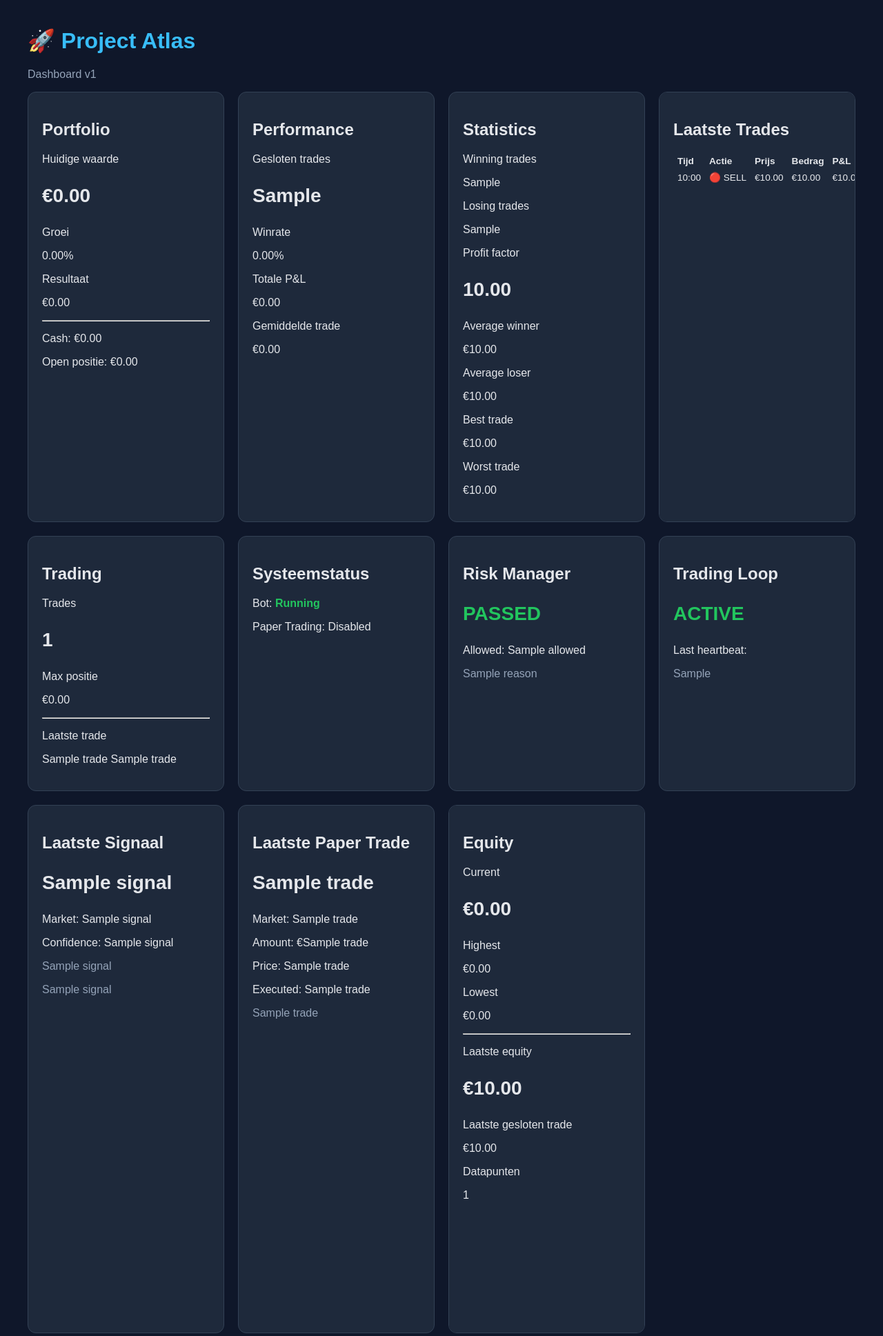
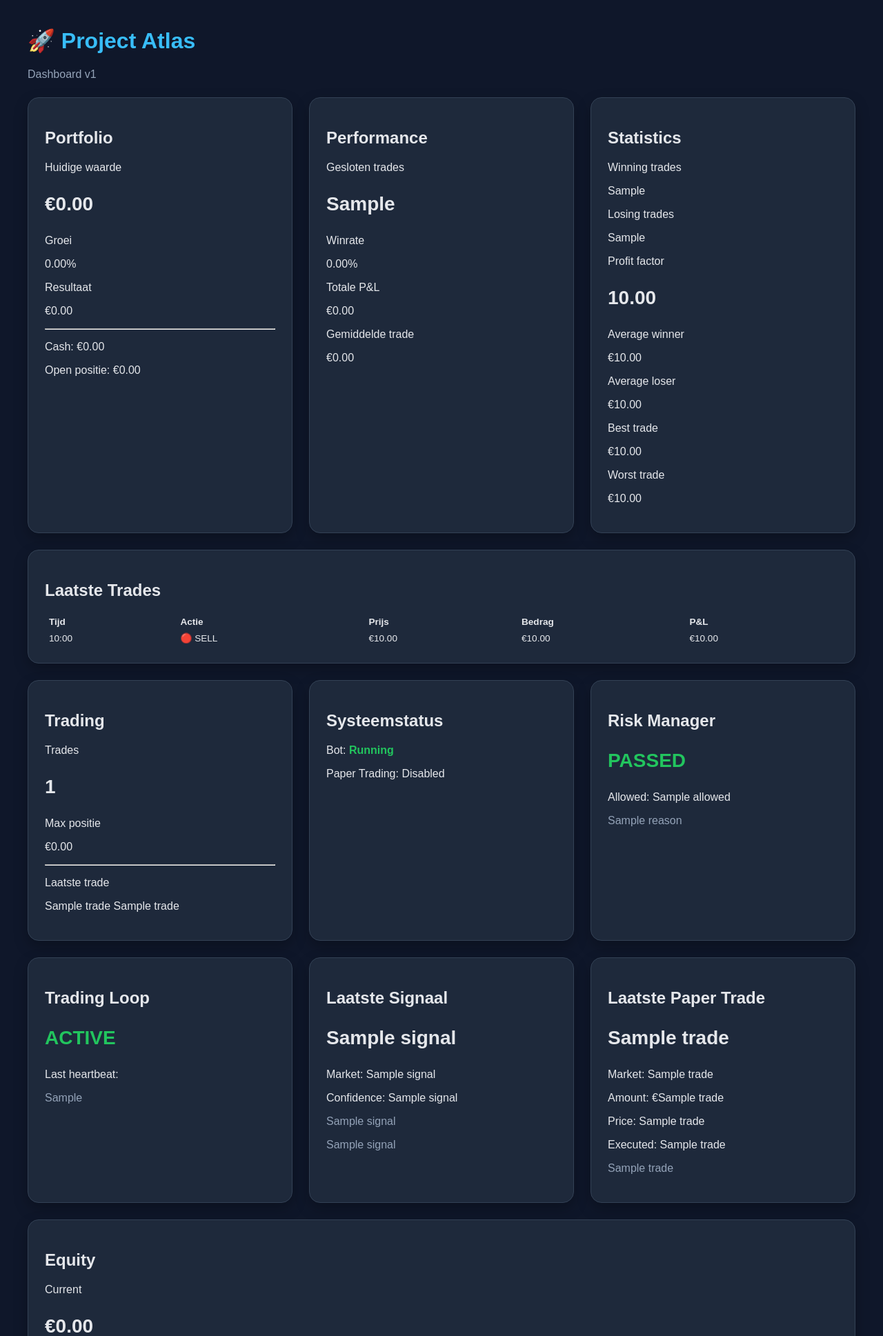
Before and after one commit to bassie83/bitvavo-ai-trader, a Python web app: template app/templates/dashboard.html in a window 1280 px wide. Shown: the top 1937 px of the page at 69% size. Run offline with Jinja, Linux system fonts and the light colour scheme; the template is opened without the code that fills it: most values are stand-ins (such as "Sample title", 1, 10 or a date in 2020).

Commit message:
Sprint 6.3: Improve dashboard layout

```diff
--- a/app/templates/dashboard.html
+++ b/app/templates/dashboard.html
@@ -20,15 +20,26 @@
 
         .grid {
             display: grid;
-            grid-template-columns: repeat(auto-fit, minmax(260px, 1fr));
-            gap: 20px;
+            grid-template-columns: repeat(auto-fit, minmax(340px, 1fr));
+            gap: 24px;
+            margin-top: 24px;
+        }
+
+        .card-wide {
+            grid-column: 1 / -1;
         }
 
         .card {
             background: #1e293b;
-            padding: 20px;
-            border-radius: 12px;
+            padding: 24px;
+            border-radius: 16px;
             border: 1px solid #334155;
+            box-shadow: 0 8px 20px rgba(0, 0, 0, 0.25);
+            transition: transform 0.2s ease;
+        }
+
+        .card:hover {
+            transform: translateY(-2px);
         }
 
         table {
@@ -131,7 +142,7 @@
             <p>€{{ "%.2f"|format(statistics["worst_trade"]) }}</p>
         </div>
 
-        <div class="card">
+        <div class="card card-wide">
             <h2>Laatste Trades</h2>
 
             {% if latest_trades %}
@@ -278,7 +289,7 @@
             {% endif %}
         </div>
 
-        <div class="card">
+        <div class="card card-wide">
             <h2>Equity</h2>
             <p>Current</p>
             <p class="big">€{{ "%.2f"|format(equity_summary["current"]) }}</p>
```
